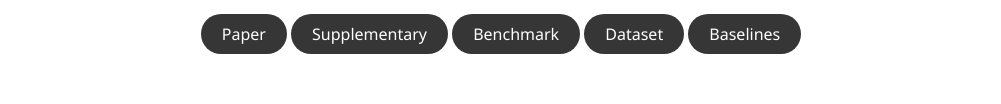
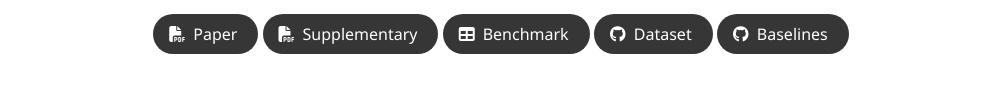
Before and after one commit to xaf-cv/nh-rs2v, a plain HTML site: page index.html in a window 1280 px wide. Shown: the part 327-431 px from the top of the page, without its empty margins (139-1140 px from the left). Drawn offline with nearby package versions, Linux system fonts and the light colour scheme; a web font is replaced by a local one.

Commit message:
+ add webpage content;

```diff
--- a/index.html
+++ b/index.html
@@ -61,12 +61,12 @@
               <div class="publication-links">
                 <span class="link-block"><a class="external-link button is-normal is-rounded is-dark" href=
                 "https://openaccess.thecvf.com/content/WACV2025/papers/Frolov_Needles__Haystacks_Dataset_and_Benchmark_for_Domain-Agnostic_Image-Based_Rigid_WACV_2025_paper.pdf" target=
-                "_blank"><span>Paper</span></a></span> <span class="link-block"><a class="external-link button is-normal is-rounded is-dark" href=
-                "https://openaccess.thecvf.com/content/WACV2025/supplemental/Frolov_Needles__Haystacks_WACV_2025_supplemental.pdf" target="_blank"><span>Supplementary</span></a></span> <span class=
-                "link-block"><a class="external-link button is-normal is-rounded is-dark" href="https://www.codabench.org/competitions/5890/" target="_blank"><span>Benchmark</span></a> <span class=
-                "link-block"><a class="external-link button is-normal is-rounded is-dark" href="https://github.com/xaf-cv/NH-RS2V-dataset" target="_blank"><span>Dataset</span></a> <span class=
+                "_blank"><span class="icon"><i class="fas fa-file-pdf"></i></span><span>Paper</span></a></span> <span class="link-block"><a class="external-link button is-normal is-rounded is-dark" href=
+                "https://openaccess.thecvf.com/content/WACV2025/supplemental/Frolov_Needles__Haystacks_WACV_2025_supplemental.pdf" target="_blank"><span class="icon"><i class="fas fa-file-pdf"></i></span><span>Supplementary</span></a></span> <span class=
+                "link-block"><a class="external-link button is-normal is-rounded is-dark" href="https://www.codabench.org/competitions/5890/" target="_blank"><span class="icon"><i class="fas fa-table"></i></span><span>Benchmark</span></a> <span class=
+                "link-block"><a class="external-link button is-normal is-rounded is-dark" href="https://github.com/xaf-cv/NH-RS2V-dataset" target="_blank"><span class="icon"><i class="fab fa-github"></i></span><span>Dataset</span></a> <span class=
                 "link-block"><a class="external-link button is-normal is-rounded is-dark" href="https://github.com/xaf-cv/NH-RS2V-baselines" target=
-                "_blank"><span>Baselines</span></a></span></span></span>
+                "_blank"><span class="icon"><i class="fab fa-github"></i></span><span>Baselines</span></a></span></span></span>
               </div>
             </div>
           </div>
```
